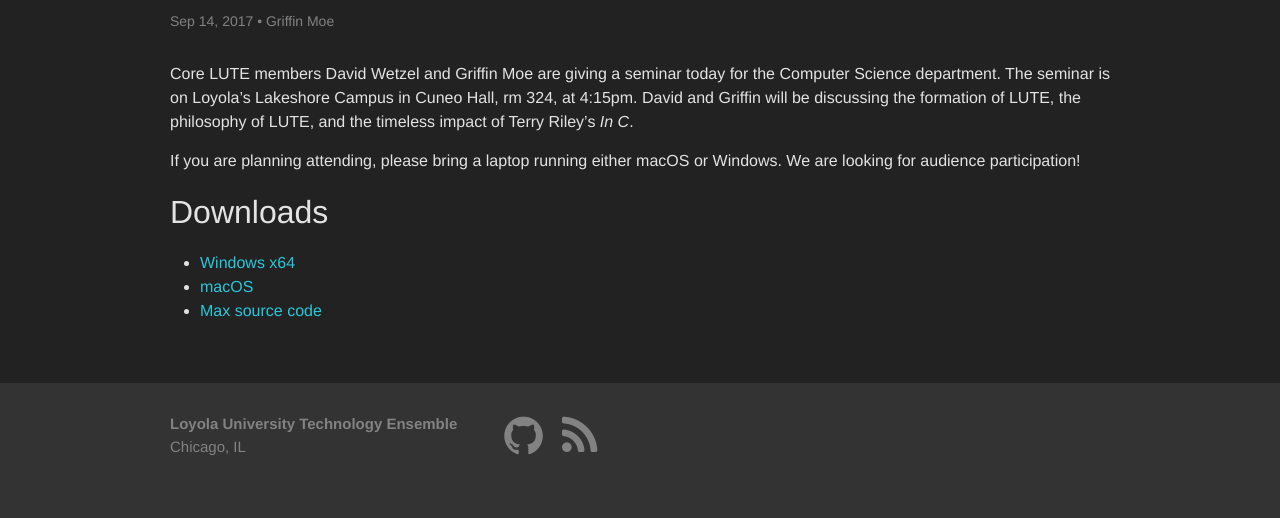
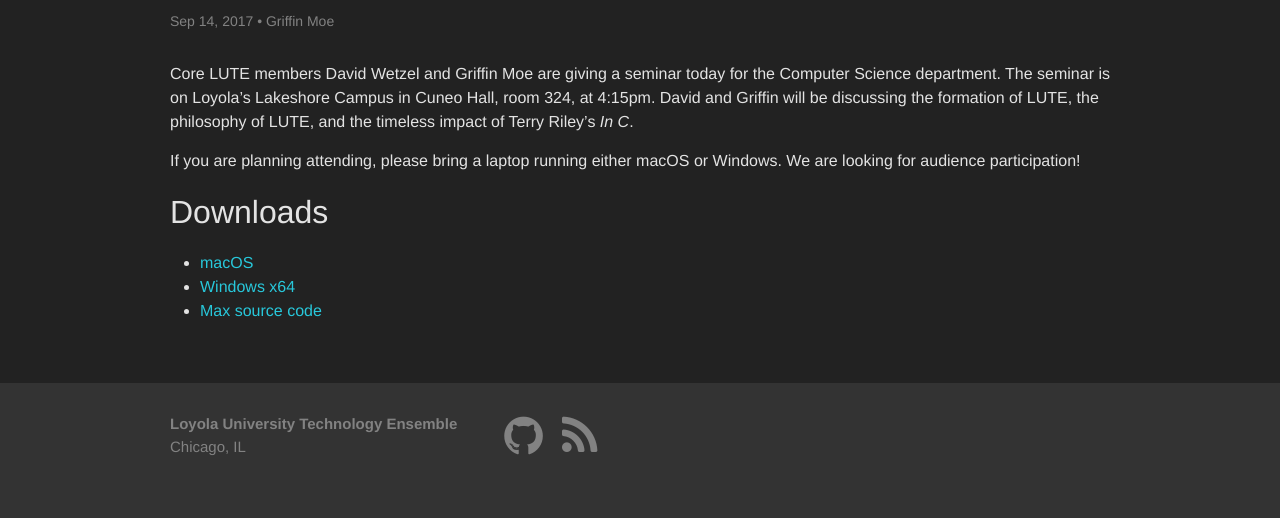
Before and after one commit to loyola-university-tech-ensemble/loyola-university-tech-ensemble.github.io, a Jekyll site: the page built from _posts/2017-09-14-comp-sci-seminar.md, in a window 1280 px wide. Shown: the part 427-945 px from the top of the page. Built offline with Jekyll 4.4.1, drawn with Linux system fonts in a browser that asks for light colours; some of the changed lines change nothing that is shown.

Commit message:
Update download links for seminar

```diff
--- a/_posts/2017-09-14-comp-sci-seminar.md
+++ b/_posts/2017-09-14-comp-sci-seminar.md
@@ -9,7 +9,7 @@
 
 Core LUTE members David Wetzel and Griffin Moe are giving a seminar today for
 the Computer Science department. The seminar is on Loyola's Lakeshore Campus in
-Cuneo Hall, rm 324, at 4:15pm. David and Griffin will be discussing the formation of LUTE,
+Cuneo Hall, room 324, at 4:15pm. David and Griffin will be discussing the formation of LUTE,
 the philosophy of LUTE, and the timeless impact of Terry Riley's *In C*.
 
 If you are planning attending, please bring a laptop running either macOS or Windows.
@@ -17,6 +17,6 @@
 
 ## Downloads
 
-* [Windows x64](https://github.com/loyola-university-tech-ensemble/InC/releases/download/v1.0.2/InC_Winx64.zip)
-* [macOS](https://github.com/loyola-university-tech-ensemble/InC/releases/download/v1.0.2/InCApp_macOS.dmg)
-* [Max source code](https://github.com/loyola-university-tech-ensemble/InC/archive/v1.0.2.zip)
+* [macOS](https://github.com/loyola-university-tech-ensemble/InC/releases/download/v1.0.3/In.C.for.Mac.1.0.4.dmg)
+* [Windows x64](https://github.com/loyola-university-tech-ensemble/InC/releases/download/v1.0.3/InC_App_Winx64.zip)
+* [Max source code](https://github.com/loyola-university-tech-ensemble/InC/archive/v1.0.3.zip)
```
